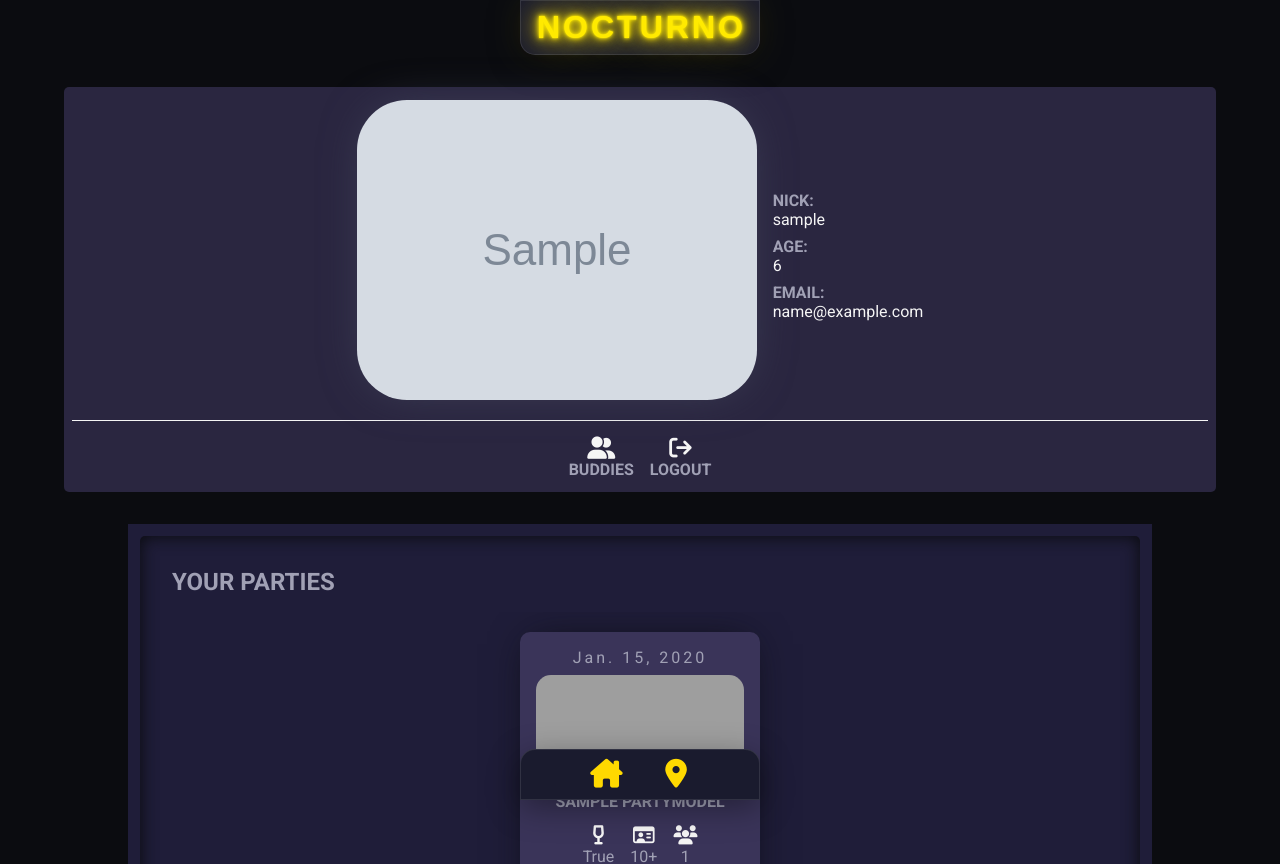
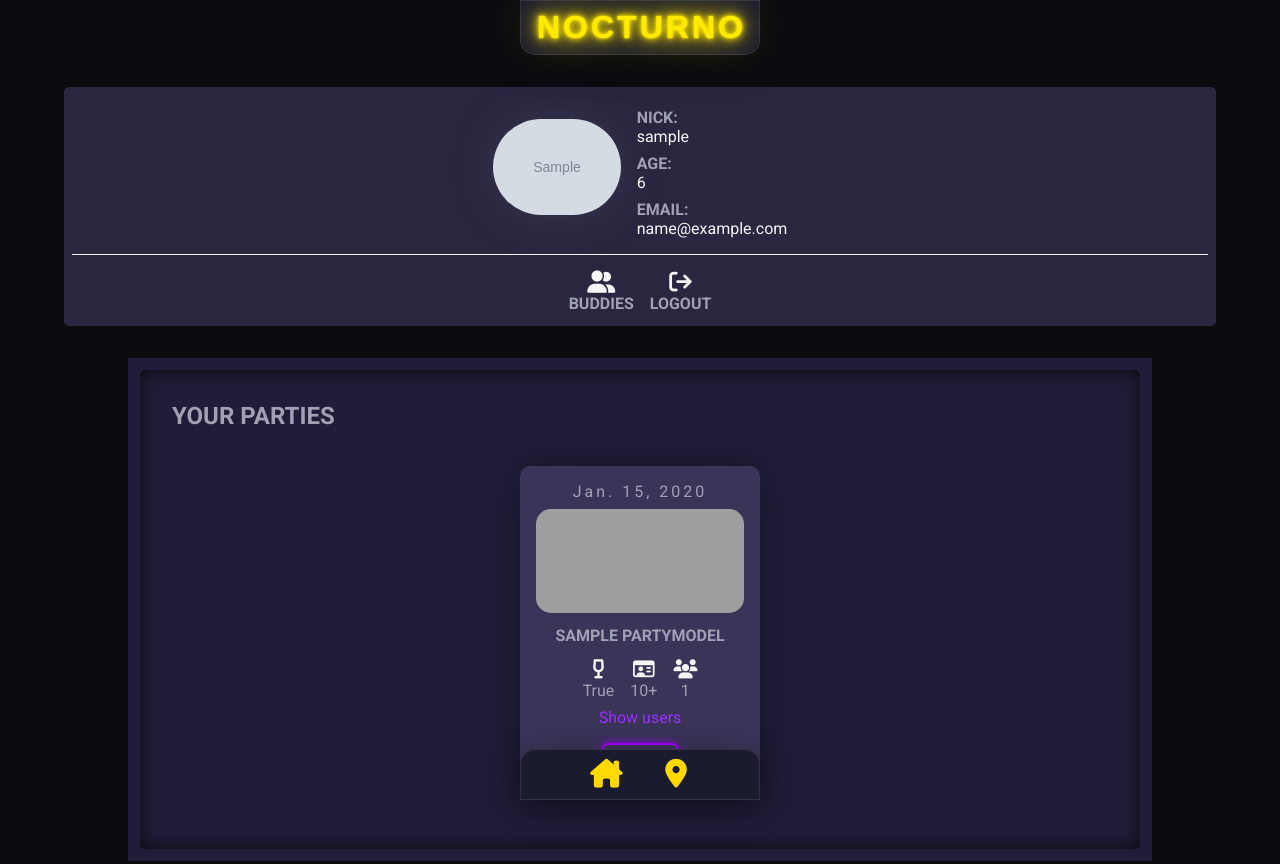
Before and after one commit to JakubHaran1/noc-deploy, a Django app: page / in a window 1280 px wide. Shown: the top 864 px of the page. Run offline with Django 5.2, Linux system fonts and the light colour scheme; a user stored in the database is signed in; tables that the repository leaves empty hold one stand-in row (values such as "Sample post"); grey boxes marked "Sample" are stand-in pictures; some libraries are stand-ins or nearby versions; some web fonts are replaced; grey boxes are pictures that could not be loaded.

Commit message:
Set width for user profile card image
Add width to user profile card image

```diff
--- a/static/css/base.css
+++ b/static/css/base.css
@@ -268,6 +268,7 @@ form button {
   margin: 0.5rem 0 0;
 }
 .user-profile .user-card img {
+  width: 8rem;
   border-radius: 50px;
   -webkit-box-shadow: 0px 0px 45px -11px rgb(66, 68, 90);
   -moz-box-shadow: 0px 0px 45px -11px rgb(66, 68, 90);
```
